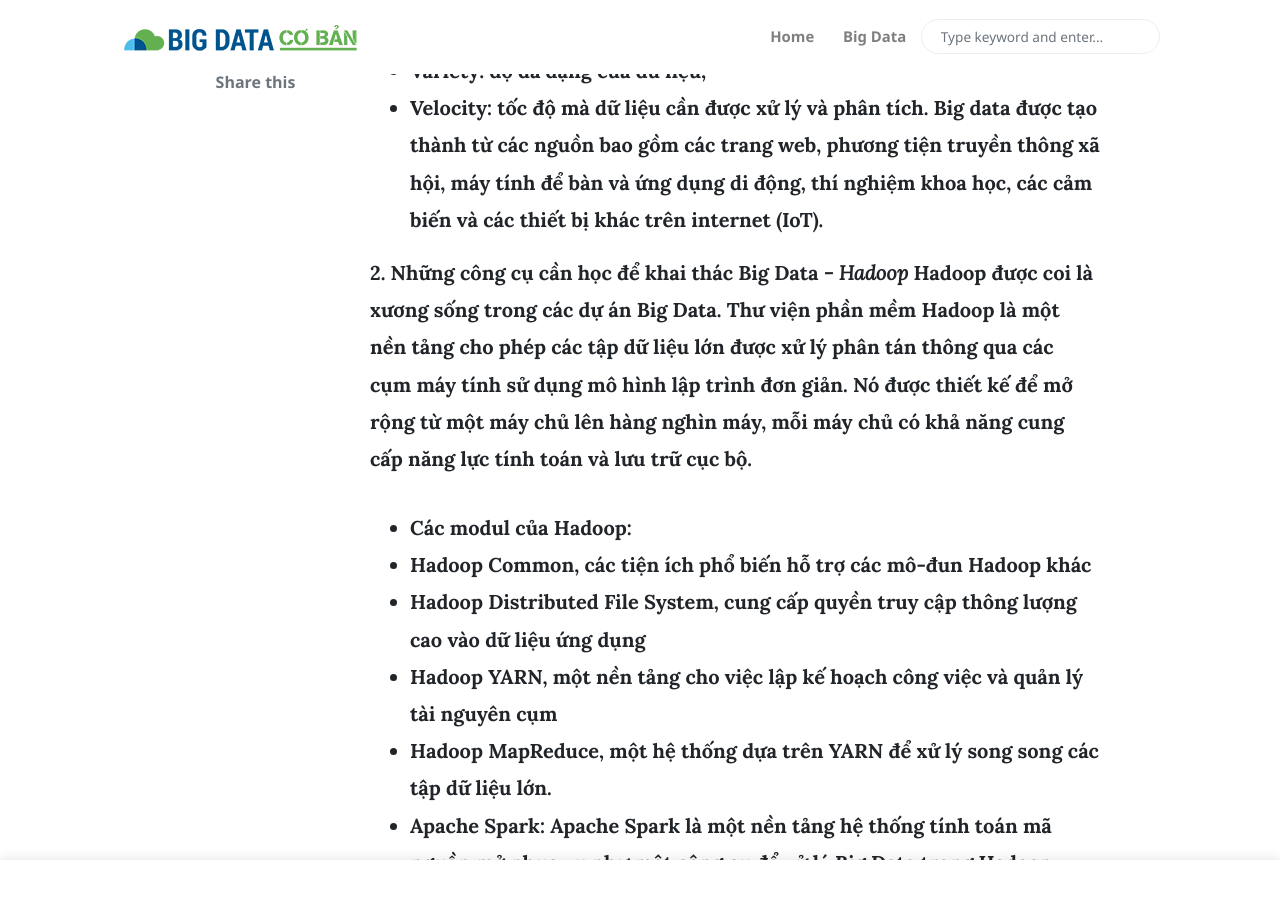
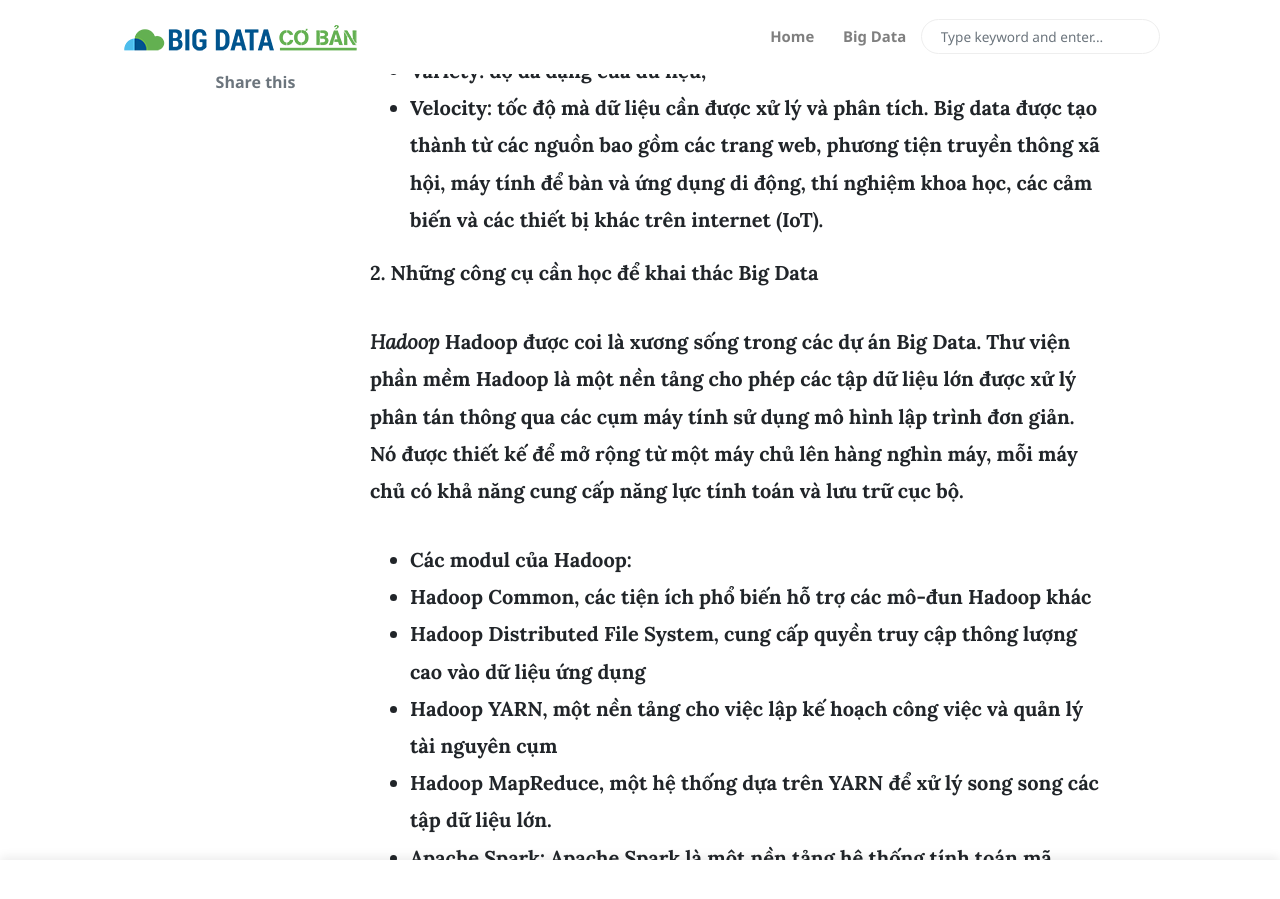
Before and after one commit to haminlib/bigdatacoban.github.io, a Jekyll site: the page built from _posts/2020-01-13-Big-Data-la-gi.md, in a window 1280 px wide and 900 px high, scrolled down 774 px. Built offline with Jekyll 4.4.1, drawn with Linux system fonts in a browser that asks for light colours; nearby versions of some CDN libraries; comment, search, counter and statistics services are not loaded.

```diff
--- a/_posts/2020-01-13-Big-Data-la-gi.md
+++ b/_posts/2020-01-13-Big-Data-la-gi.md
@@ -14,7 +14,8 @@ Hiểu một cách đơn giản nhất, đúng như tên gọi - Big Data là m
 Big data được tạo thành từ các nguồn bao gồm các trang web, phương tiện truyền thông xã hội, máy tính để bàn và ứng dụng di động, thí nghiệm khoa học, các cảm biến và các thiết bị khác trên internet (IoT).
 
 **2. Những công cụ cần học để khai thác Big Data**
-***- Hadoop***
+
+***Hadoop***
 Hadoop được coi là xương sống trong các dự án Big Data. Thư viện phần mềm Hadoop là một nền tảng cho phép các tập dữ liệu lớn được xử lý phân tán thông qua các cụm máy tính sử dụng mô hình lập trình đơn giản. Nó được thiết kế để mở rộng từ một máy chủ lên hàng nghìn máy, mỗi máy chủ có khả năng cung cấp năng lực tính toán và lưu trữ cục bộ.
 - Các modul của Hadoop:
 + Hadoop Common, các tiện ích phổ biến hỗ trợ các mô-đun Hadoop khác
@@ -22,6 +23,7 @@ Hadoop được coi là xương sống trong các dự án Big Data. Thư viện
 + Hadoop YARN, một nền tảng cho việc lập kế hoạch công việc và quản lý tài nguyên cụm
 + Hadoop MapReduce, một hệ thống dựa trên YARN để xử lý song song các tập dữ liệu lớn.
 + Apache Spark: Apache Spark là một nền tảng hệ thống tính toán mã nguồn mở phục vụ như một công cụ để xử lý Big Data trong Hadoop. Spark đã trở thành một trong những nền tảng xử lý phân tán dữ liệu quan trọng và có thể được triển khai theo nhiều cách khác nhau. Nó cung cấp các ràng buộc nguyên gốc cho Java, Scala, Python (đặc biệt là Python Anaconda) và ngôn ngữ lập trình R (R đặc biệt phù hợp với dữ liệu lớn), đồng thời cũng hỗ trợ SQL, dữ liệu luồng, machine learning và xử lý đồ thị.
+
 ***Cơ sở dữ liệu***
 NoSQL - MongoDB
 Cơ sở dữ liệu NoSQL lưu trữ và quản lý dữ liệu theo cách linh hoạt và xử lý tốc độ cao. Không giống như cơ sở dữ liệu SQL, nhiều cơ sở dữ liệu NoSQL có thể được thu nhỏ theo chiều ngang trên hàng trăm hoặc hàng nghìn máy chủ.
```
